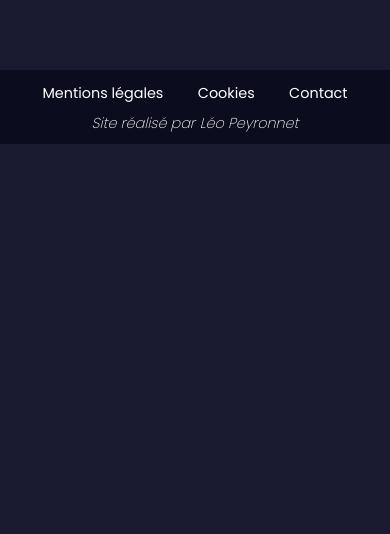
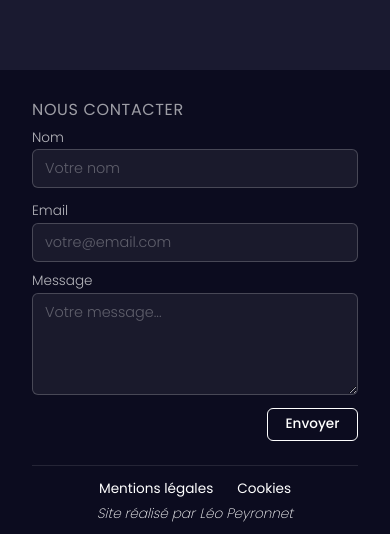
Before and after one commit to LaiPe/drums-please, a Next.js app: page /login in a window 390 px wide. Shown: the part 774-1308 px from the top of the page. Before the commit the page ends 918 px from the top, so only its background shows below. Built offline with nearby package versions, Linux system fonts and the light colour scheme; no server answers; the database is empty; a web font is replaced by a local one.

Commit message:
feat: implement contact form with validation and email sending functionality

```diff
--- a/package.json
+++ b/package.json
@@ -22,6 +22,7 @@
     "react": "19.2.4",
     "react-dom": "19.2.4",
     "react-markdown": "^10.1.0",
+    "resend": "^6.12.2",
     "zod": "^4.3.6"
   },
   "devDependencies": {
--- /dev/null
+++ b/src/lib/actions/contactActions.ts
@@ -0,0 +1,54 @@
+'use server'
+
+import { z } from 'zod'
+import { Resend } from 'resend'
+
+const ContactSchema = z.object({
+    name: z.string().min(1, 'Le nom est requis'),
+    email: z.string().email("L'adresse email est invalide"),
+    message: z.string().min(10, 'Le message doit faire au moins 10 caractères'),
+})
+
+export type ContactState = {
+    success?: boolean
+    error?: string
+    fieldErrors?: Record<string, string[]>
+}
+
+export async function sendContactEmail(
+    _prevState: ContactState,
+    formData: FormData
+): Promise<ContactState> {
+    const parsed = ContactSchema.safeParse({
+        name: formData.get('name'),
+        email: formData.get('email'),
+        message: formData.get('message'),
+    })
+
+    if (!parsed.success) {
+        return { fieldErrors: parsed.error.flatten().fieldErrors }
+    }
+
+    const { name, email, message } = parsed.data
+
+    try {
+        const resend = new Resend(process.env.RESEND_API_KEY)
+
+        await resend.emails.send({
+            from: 'Contact <onboarding@resend.dev>',
+            to: [process.env.CONTACT_EMAIL!],
+            replyTo: email,
+            subject: `[DRUMS PLEASE] : Message de contact de ${name}`,
+            html: `
+                <p><strong>Nom :</strong> ${name}</p>
+                <p><strong>Email :</strong> ${email}</p>
+                <p><strong>Message :</strong></p>
+                <p>${message.replace(/\n/g, '<br>')}</p>
+            `,
+        })
+
+        return { success: true }
+    } catch {
+        return { error: "Une erreur s'est produite. Veuillez réessayer." }
+    }
+}
--- /dev/null
+++ b/src/ui/components/contact/ContactForm.module.css
@@ -0,0 +1,88 @@
+.form {
+    display: flex;
+    flex-direction: column;
+    gap: 0.8rem;
+    width: 100%;
+}
+
+.row {
+    display: flex;
+    gap: 1rem;
+}
+
+.row .field {
+    flex: 1;
+}
+
+.field {
+    display: flex;
+    flex-direction: column;
+    gap: 0.3rem;
+}
+
+.label {
+    font-size: 0.85rem;
+    font-weight: 300;
+    color: rgba(255, 255, 255, 0.7);
+}
+
+.input,
+.textarea {
+    background-color: rgba(255, 255, 255, 0.06);
+    color: var(--text-color);
+    border: 1px solid rgba(255, 255, 255, 0.2);
+    border-radius: 6px;
+    font-family: "Poppins", sans-serif;
+    font-size: 0.9rem;
+    font-weight: 300;
+    padding: 0.5rem 0.75rem;
+    outline: none;
+    transition: border-color 0.2s ease, box-shadow 0.2s ease;
+    width: 100%;
+    box-sizing: border-box;
+}
+
+.input:focus,
+.textarea:focus {
+    border-color: rgba(255, 255, 255, 0.4);
+    box-shadow: 0 0 0 3px rgba(255, 255, 255, 0.05);
+}
+
+.input::placeholder,
+.textarea::placeholder {
+    color: rgba(255, 255, 255, 0.3);
+}
+
+.textarea {
+    resize: vertical;
+    min-height: 90px;
+}
+
+.submit {
+    display: flex;
+    justify-content: flex-end;
+}
+
+.fieldError {
+    font-size: 0.78rem;
+    color: #f87171;
+}
+
+.error {
+    font-size: 0.85rem;
+    color: #f87171;
+    margin: 0;
+}
+
+.success {
+    font-size: 0.9rem;
+    color: #86efac;
+    font-style: italic;
+    margin: 0;
+}
+
+@media screen and (max-width: 600px) {
+    .row {
+        flex-direction: column;
+    }
+}
--- /dev/null
+++ b/src/ui/components/contact/ContactForm.tsx
@@ -0,0 +1,75 @@
+'use client'
+
+import { useActionState } from 'react'
+import { sendContactEmail, type ContactState } from '@/lib/actions/contactActions'
+import Button from '@/ui/components/inputs/Button'
+import styles from './ContactForm.module.css'
+
+const initialState: ContactState = {}
+
+export default function ContactForm() {
+    const [state, formAction, pending] = useActionState(sendContactEmail, initialState)
+
+    if (state.success) {
+        return (
+            <p className={styles.success}>
+                Message envoyé ! Nous vous répondrons dans les plus brefs délais.
+            </p>
+        )
+    }
+
+    return (
+        <form action={formAction} className={styles.form}>
+            <div className={styles.row}>
+                <div className={styles.field}>
+                    <label htmlFor="contact-name" className={styles.label}>Nom</label>
+                    <input
+                        id="contact-name"
+                        name="name"
+                        type="text"
+                        placeholder="Votre nom"
+                        required
+                        className={styles.input}
+                    />
+                    {state.fieldErrors?.name && (
+                        <span className={styles.fieldError}>{state.fieldErrors.name[0]}</span>
+                    )}
+                </div>
+                <div className={styles.field}>
+                    <label htmlFor="contact-email" className={styles.label}>Email</label>
+                    <input
+                        id="contact-email"
+                        name="email"
+                        type="email"
+                        placeholder="votre@email.com"
+                        required
+                        className={styles.input}
+                    />
+                    {state.fieldErrors?.email && (
+                        <span className={styles.fieldError}>{state.fieldErrors.email[0]}</span>
+                    )}
+                </div>
+            </div>
+            <div className={styles.field}>
+                <label htmlFor="contact-message" className={styles.label}>Message</label>
+                <textarea
+                    id="contact-message"
+                    name="message"
+                    placeholder="Votre message..."
+                    required
+                    rows={4}
+                    className={styles.textarea}
+                />
+                {state.fieldErrors?.message && (
+                    <span className={styles.fieldError}>{state.fieldErrors.message[0]}</span>
+                )}
+            </div>
+            {state.error && <p className={styles.error}>{state.error}</p>}
+            <div className={styles.submit}>
+                <Button type="submit" variant="outline" size="medium" disabled={pending}>
+                    {pending ? 'Envoi en cours…' : 'Envoyer'}
+                </Button>
+            </div>
+        </form>
+    )
+}
--- a/src/ui/layouts/footer.module.css
+++ b/src/ui/layouts/footer.module.css
@@ -1,58 +1,80 @@
 .footer {
     background-color: var(--background-color);
     color: white;
+    font-family: "Poppins", sans-serif;
+    padding: 2rem 2rem 1rem;
+    display: flex;
+    flex-direction: column;
+    gap: 1.5rem;
+}
+
+/* Contact section */
+.contact {
+    width: 100%;
+    max-width: 640px;
+    margin: 0 auto;
+}
+
+.contactTitle {
+    font-size: 1rem;
+    font-weight: 400;
+    margin: 0 0 0.8rem;
+    letter-spacing: 0.04em;
+    text-transform: uppercase;
+    color: rgba(255, 255, 255, 0.6);
+}
+
+/* Bottom bar */
+.bottom {
     display: flex;
     flex-direction: row;
     justify-content: space-between;
-  padding: 1rem 2rem 0.8rem;
-  font-family: "Poppins";
+    align-items: center;
+    border-top: 1px solid rgba(255, 255, 255, 0.1);
+    padding-top: 1rem;
+    font-size: 0.85rem;
+}
+
+.links {
+    display: flex;
+    list-style: none;
+    gap: 1.5rem;
+    margin: 0;
+    padding: 0;
 }
 
 .footer a {
     color: inherit;
     text-decoration: none;
 }
-.footer ul {
-  display: flex;
-  list-style: none;
-  gap: 1.5rem;
-  text-align: center;
-}
+
 .footer a:hover {
     text-decoration: underline;
 }
 
-.footer span {
+.credit {
     font-style: italic;
     font-weight: 200;
 }
 
-.footer span a {
+.credit a {
     margin-left: 0.3rem;
 }
 
 @media screen and (max-width: 740px) {
-  .footer {
+    .bottom {
         flex-direction: column;
-    row-gap: 1rem;
+        gap: 0.75rem;
+        text-align: center;
     }
 }
-@media screen and (max-width: 740px) {
-  .footer {
-    flex-direction: column;
-    row-gap: 1rem;
-  }
-}
+
 @media screen and (max-width: 460px) {
     .footer {
         font-size: 0.9rem;
     }
-  .footer ul {
-    justify-content: space-evenly;
-    align-items: center;
-  }
-  .footer span {
-    display: inline-block;
-    margin: 0 auto;
+
+    .links {
+        justify-content: center;
     }
 }
--- a/src/ui/layouts/footer.tsx
+++ b/src/ui/layouts/footer.tsx
@@ -1,18 +1,24 @@
 import Link from "next/link"
+import ContactForm from "@/ui/components/contact/ContactForm"
 import styles from "./footer.module.css"
 
 export default function Footer() {
     return (
         <footer className={styles.footer}>
-            <ul>
+            <div className={styles.contact}>
+                <h3 className={styles.contactTitle}>Nous contacter</h3>
+                <ContactForm />
+            </div>
+            <div className={styles.bottom}>
+                <ul className={styles.links}>
                     <li><Link href="#">Mentions légales</Link></li>
                     <li><Link href="#">Cookies</Link></li>
-                <li><Link href="#">Contact</Link></li>
                 </ul>
-            <span>
+                <span className={styles.credit}>
                     Site réalisé par
                     <a href="https://portfolio.leopeyronnet.fr">Léo Peyronnet</a>
                 </span>
+            </div>
         </footer>
     )
 }
```
Also changed, not shown: 1 other file (tests, documents, lock files or other folders). Lines whose indentation alone changed are shown as unchanged.
